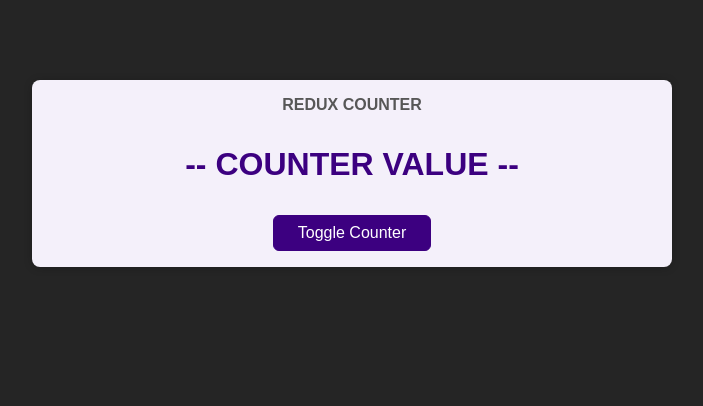
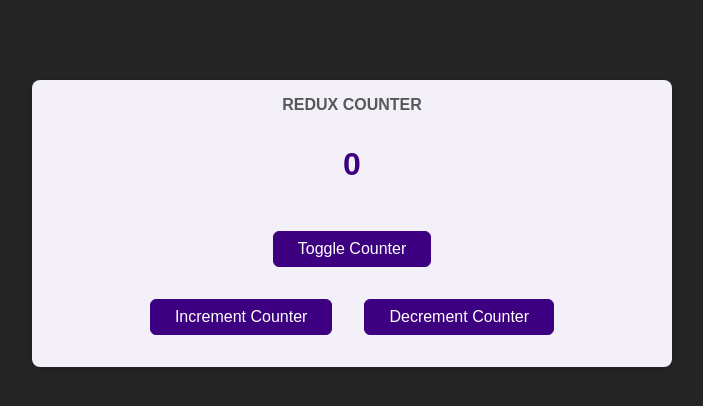
Before and after one commit to ritesh-jadhav/React-Practice, a React (Create React App) app: page / in a window 1280 px wide. Shown: the top 406 px of the page, without its empty margins (288-991 px from the left). Built offline with nearby package versions, Linux system fonts and the light colour scheme.

Commit message:
dispatching actions inside component

```diff
--- a/src/components/Counter.js
+++ b/src/components/Counter.js
@@ -1,13 +1,30 @@
+import { useSelector,useDispatch } from 'react-redux';
 import classes from './Counter.module.css';
 
 const Counter = () => {
-  const toggleCounterHandler = () => {};
+
+  const dispatch = useDispatch();
+  const counter = useSelector( state => state.counter);
+
+  const toggleCounterHandler = () => {
+
+  };
+  const incrementHandler = () =>{
+    dispatch({type:'increment'});
+  };
+  const decrementHandler = () =>{
+    dispatch({type:'decrement'});
+  };
 
   return (
     <main className={classes.counter}>
       <h1>Redux Counter</h1>
-      <div className={classes.value}>-- COUNTER VALUE --</div>
+      <div className={classes.value}>{counter}</div>
       <button onClick={toggleCounterHandler}>Toggle Counter</button>
+      <div>
+      <button onClick={incrementHandler}>Increment Counter</button>
+      <button onClick={decrementHandler}>Decrement Counter</button>
+      </div>
     </main>
   );
 };
--- a/src/components/Counter.module.css
+++ b/src/components/Counter.module.css
@@ -21,3 +21,7 @@
   margin: 2rem 0;
   font-weight: bold;
 }
+
+.counter button{
+  margin: 1rem;
+}
```
